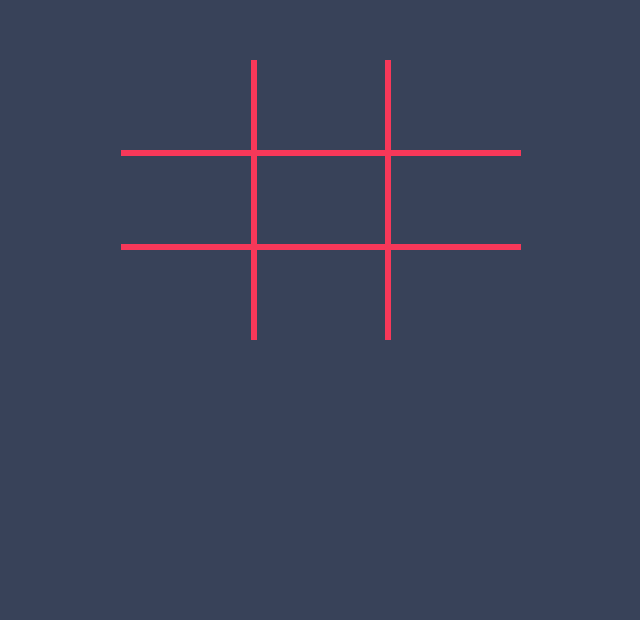
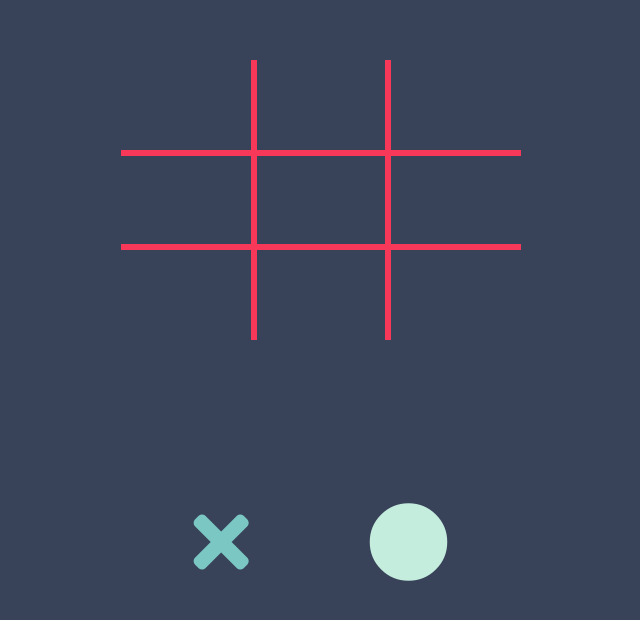
Before and after one commit to nodonut/tic_tac_toe, a plain HTML site: page index.html in a window 1280 px wide. Shown: the whole page, without its empty margins (319-959 px from the left). Drawn offline with Linux system fonts and the light colour scheme.

Commit message:
added player choices

```diff
--- a/index.html
+++ b/index.html
@@ -25,6 +25,12 @@
       <div class="grid-box" id="9"></div>
     </div>
 
+    <div class="player">
+      <div class="choice">
+        <div class="cross"><span class="fa fa-times"></span></div>
+        <div class="circle"><span class="fa fa-circle"></span></div>
+      </div>
+    </div>
     <script src="script.js"></script>
   </body>
 </html>
--- a/script.js
+++ b/script.js
@@ -1,10 +1,8 @@
 const gridBoxes = document.querySelectorAll('.grid-box');
 
-const playerFactory = (name, choice) => {
-  return { name, choice };
+const playerFactory = (name, choice, moveset) => {
+  return { name, choice, moveset };
 };
-
-const player1 = playerFactory('ONE', 'X');
 
 const displayController = player => {
   gridBoxes.forEach(box => {
@@ -21,3 +19,19 @@ const displayController = player => {
     );
   });
 };
+
+const crossChoice = document.querySelector('.cross');
+const circleChoice = document.querySelector('.circle');
+
+crossChoice.addEventListener('click', () => {
+  const playerCross = playerFactory('cross', 'X', []);
+  displayController(playerCross);
+  console.log(playerCross);
+});
+
+circleChoice.addEventListener('click', () => {
+  const playerCircle = playerFactory('circle', 'O', []);
+  displayController(playerCircle);
+
+  console.log(playerCircle);
+});
--- a/style.css
+++ b/style.css
@@ -6,6 +6,14 @@
 
 body {
   background-color: #384259;
+}
+
+.fa-times {
+  color: #7ac7c4;
+}
+
+.fa-circle {
+  color: #c4edde;
 }
 
 .container {
@@ -62,3 +70,23 @@ body {
   border-bottom: 0;
   border-right: 0;
 }
+
+.player {
+  text-align: center;
+  margin: 100px auto;
+}
+.choice {
+  display: inline;
+  padding: 15px;
+  font-size: 5em;
+}
+
+.cross {
+  display: inline;
+  margin: 50px;
+}
+
+.circle {
+  display: inline;
+  margin: 50px;
+}
```
